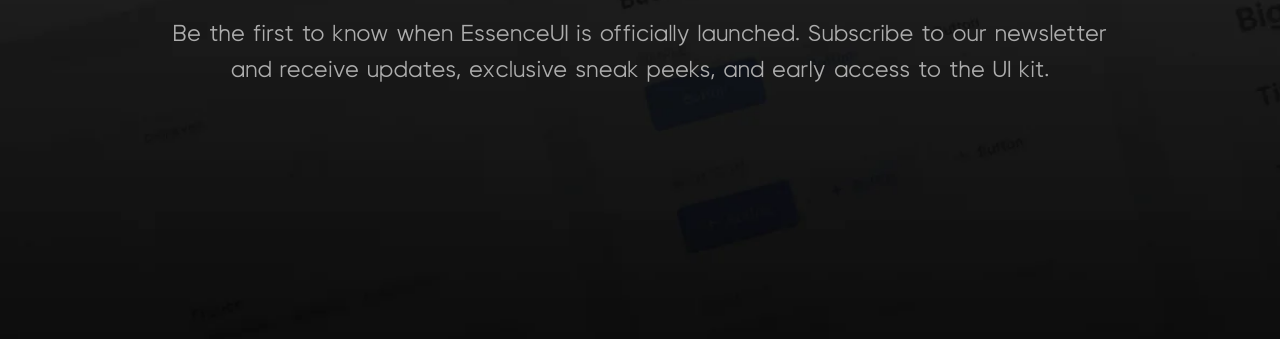
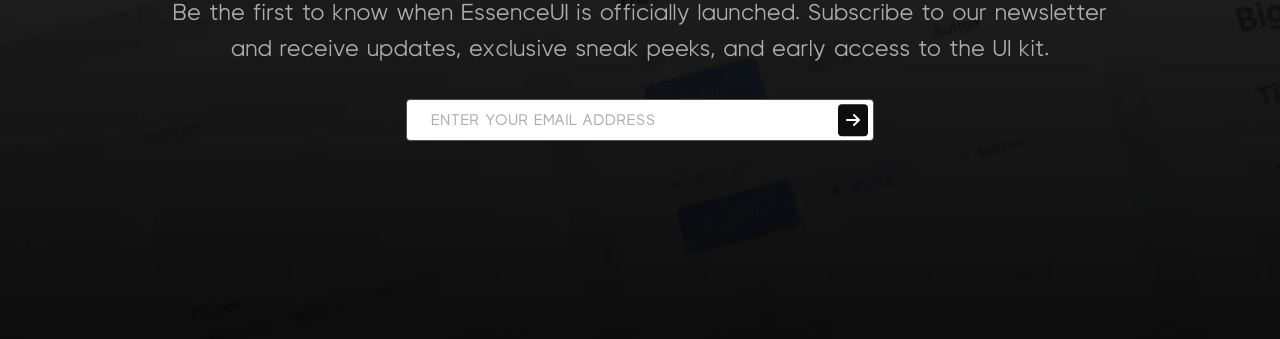
Before and after one commit to theessenceui/EssenceUI, a plain HTML site: page index.html in a window 1280 px wide. Shown: the part 461-800 px from the top of the page. Drawn offline with Linux system fonts and the light colour scheme; a script that the page names is missing.

Commit message:
Final form update

```diff
--- a/Assets/style/style.css
+++ b/Assets/style/style.css
@@ -1,6 +1,7 @@
 :root {
     --color-white: #ffffff;
     --color-grey: #adadad;
+    --color-black: #0D0D0D;
 }
 
 html {
@@ -124,7 +125,7 @@ a:focus {
     font-size: 16px;
     font-weight: 400;
     line-height: 150%;
-    color: #ffffff;
+    color: var(--color-white);
     border-radius: 4px;
     background: #0B0B0B;
     box-shadow: 0px 4px 42px 0px rgba(61, 61, 61, 0.12);
@@ -134,7 +135,37 @@ a:focus {
 
 
 .home-btn:hover {
-    color: #ffffff;
+    color: var(--color-white);
+}
+
+.input-email {
+    border-radius: 4px;
+    border: 1px solid #4D4D4D;
+    background: var(--color-white);
+    padding: 8px 8px 8px 24px;
+    width: 100%;
+}
+
+input[type=email]::placeholder {
+    color: var(--color-grey);
+    font-weight: 600;
+    letter-spacing: 0.5px;
+    text-transform: uppercase;
+}
+
+.submit-btn {
+    display: flex;
+    align-items: center;
+    height: 75%;
+    padding: 0px 8px;
+    position: absolute;
+    top: 50%;
+    right: 6px;
+    transform: translateY(-50%);
+    background-color: var(--color-black);
+    color: var(--color-white);
+    border: none;
+    border-radius: 4px;
 }
 
 .features-card {
--- a/index.html
+++ b/index.html
@@ -10,12 +10,14 @@
     <meta name='description'
         content='EssenceUI is a revolutionary design system and UI kit that redefines minimal design. Create stunning digital experiences with effortless grace using our streamlined components, versatile styles, and seamless integration with popular design tools. Subscribe for updates and be the first to access the power of simplicity and elegance.'>
     <meta name='copyright' content='© 2023 EssenceUI. All rights reserved.'>
-    <meta name='og:image' content='https://onedrive.live.com/embed?resid=9C79BAE88B3CA6B5%21106&authkey=%21ADkrXnx3pLqsSCE'>
+    <meta name='og:image'
+        content='https://onedrive.live.com/embed?resid=9C79BAE88B3CA6B5%21106&authkey=%21ADkrXnx3pLqsSCE'>
     <meta name="robots" content="index,follow">
     <link rel="icon" type="image/png" href="Assets/images/Fevicon.png">
     <title>EssenceUI - Coming Soon</title>
     <link rel="stylesheet" href="/Assets/style/bootstrap.min.css">
     <link rel="stylesheet" href="/Assets/style/fonts.css">
+    <link rel="stylesheet" href="https://cdnjs.cloudflare.com/ajax/libs/font-awesome/6.4.0/css/all.min.css">
     <link rel="stylesheet" href="/Assets/style/style.css">
     <link rel="stylesheet" href="/Assets/style/responsive.css">
 </head>
@@ -67,14 +69,21 @@
                     updates, exclusive sneak peeks, and early access to the UI kit.</h3>
 
                 <div class="subscribe-form">
-                    <script charset="utf-8" type="text/javascript" src="//js.hsforms.net/forms/embed/v2.js"></script>
+                    <form action="https://formcarry.com/s/g1aHbQTel4" method="POST" accept-charset="UTF-8"
+                        class="position-relative">
+                        <input type="email" name="email" placeholder="Enter your email address" id="input-email"
+                            class="input-email" required>
+                        <button type="submit" class="submit-btn"><i class="fa-solid fa-arrow-right"></i></button>
+                    </form>
+
+                    <!-- <script charset="utf-8" type="text/javascript" src="//js.hsforms.net/forms/embed/v2.js"></script>
                     <script>
                         hbspt.forms.create({
                             region: "na1",
                             portalId: "40134751",
                             formId: "a8f1c771-9d7e-4adb-8b26-cc8053a53cd2"
                         });
-                    </script>
+                    </script> -->
                 </div>
             </div>
         </div>
@@ -155,6 +164,9 @@
 
     <script src="/Assets/script/jquery.min.js"></script>
     <script src="/Assets/script/bootstrap.min.js"></script>
+    <script defer src=https://cdnjs.cloudflare.com/ajax/libs/font-awesome/6.4.0/js/all.min.js"
+        integrity="sha384-rOA1PnstxnOBLzCLMcre8ybwbTmemjzdNlILg8O7z1lUkLXozs4DHonlDtnE7fpc"
+        crossorigin="anonymous"></script>
 </body>
 
 </html>
```
